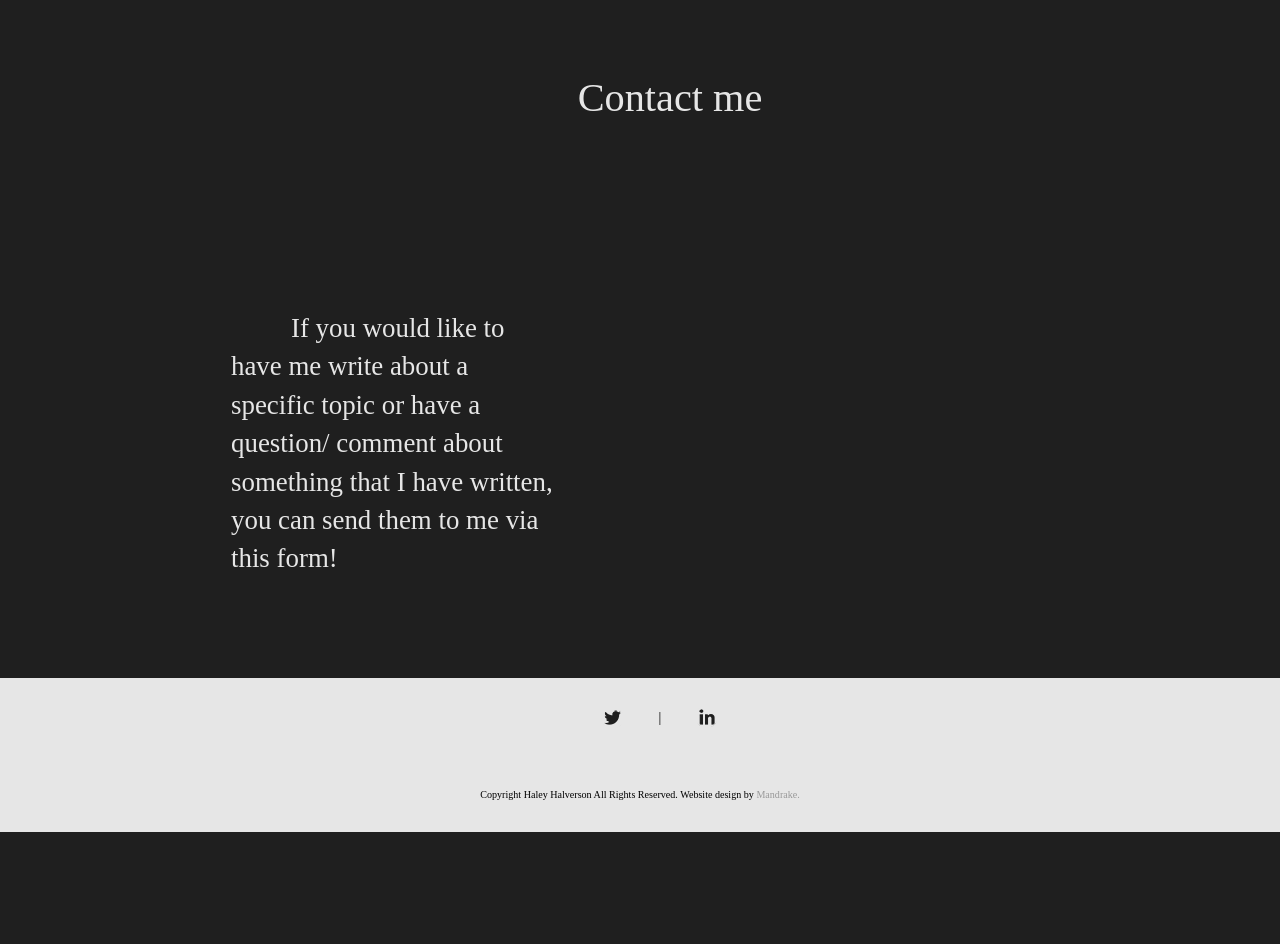
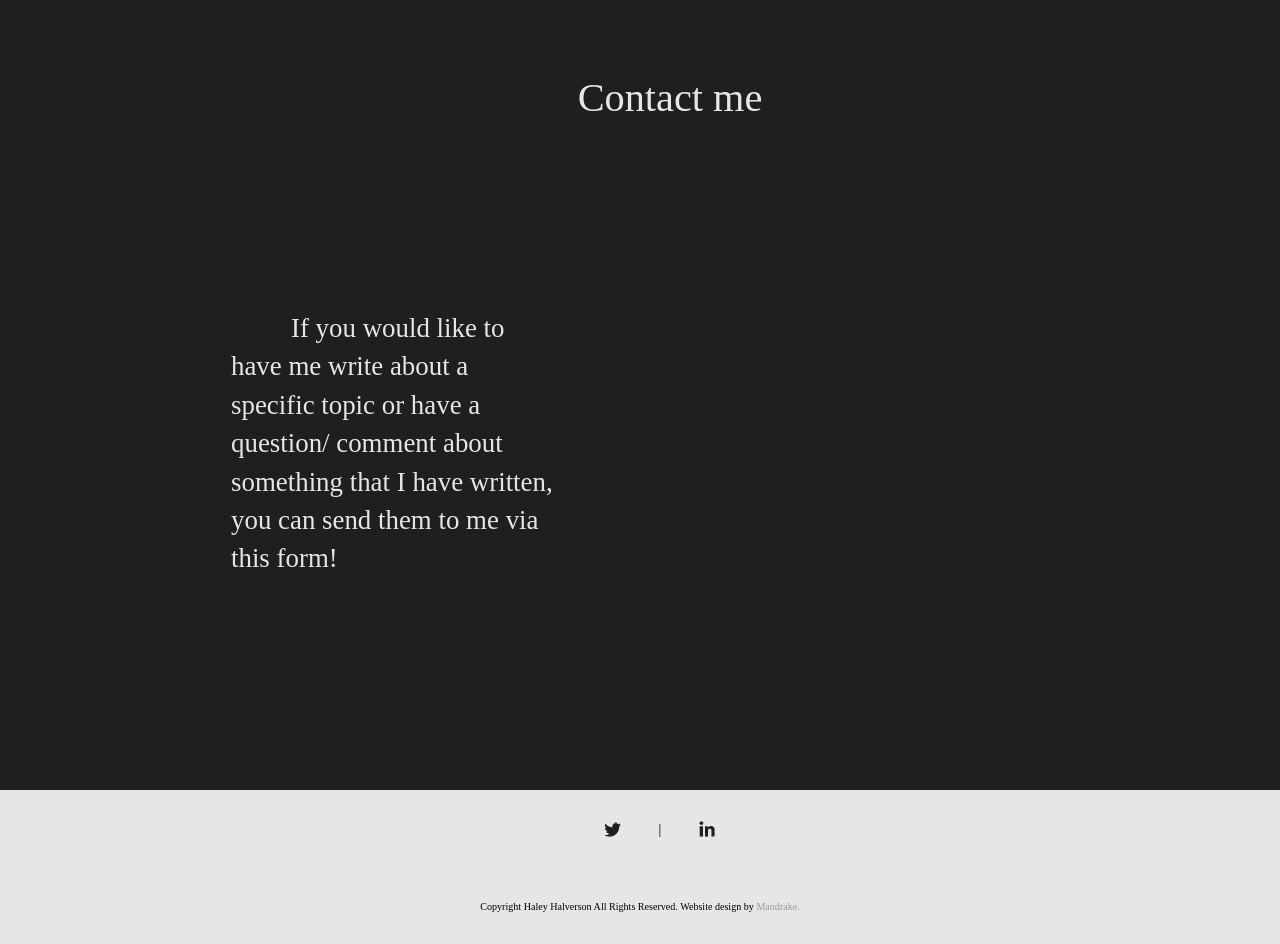
Before and after one commit to JonesWoodCo/haleyBlog, a PHP site: page / in a window 1280 px wide. Shown: the part 1155-2099 px from the top of the page. Before the commit the page ends 1987 px from the top, so only its background shows below. Run offline with PHP 8.4, Linux system fonts and the light colour scheme; data that the repository does not hold is empty; a stand-in replaces the project's code that opens the database connection; some web fonts are replaced.

Commit message:
maybe the kill shot?

```diff
--- a/main2.css
+++ b/main2.css
@@ -324,7 +324,7 @@ p{
 .contactTextSide{
   display: inline-block;
   /*float: left;*/
-  /*height: 468px;*/
+  height: 411px;
   width: 40%;
   /*margin-left: 80px;*/
   border: 0px;
```
